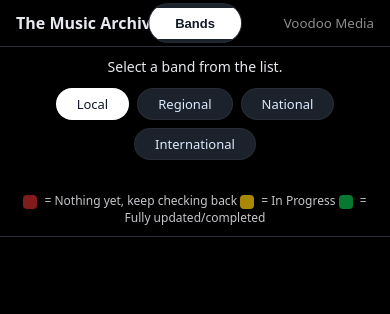
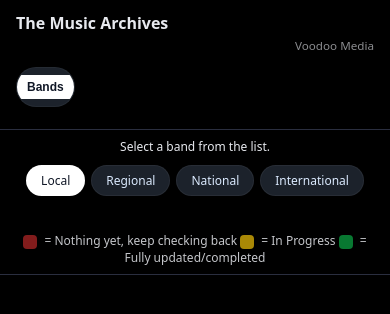
Before and after one commit to ruyven12/Music, a website: page index.html in a window 390 px wide. Drawn offline with Linux system fonts and the light colour scheme; no server answers.

Commit message:
Update index.html

```diff
--- a/index.html
+++ b/index.html
@@ -341,6 +341,111 @@
         font-weight: 600;
       }
 
+	  /* ===========================
+   MOBILE / TABLET TWEAKS
+   ============================ */
+@media (max-width: 900px) {
+  body {
+    font-size: 14px;
+  }
+
+  header {
+    flex-direction: column;
+    align-items: flex-start;
+    gap: 4px;
+  }
+
+  /* Top tabs no longer absolutely centered; just sit under header */
+  .top-tabs {
+    position: static;
+    margin: 8px auto 4px;
+    transform: none;
+  }
+
+  .top-tab {
+    padding: 6px 16px;
+    font-size: 12px;
+  }
+
+  .results-head {
+    padding: 8px 10px;
+    gap: 6px;
+  }
+
+  #crumbs {
+    font-size: 12px;
+    padding: 0 4px;
+  }
+
+  /* Region & letter pills: horizontal scroll instead of 5 rows */
+  .region-pills,
+  #letter-groups,
+  .letter-groups {
+    justify-content: flex-start;
+    flex-wrap: nowrap;
+    overflow-x: auto;
+    -webkit-overflow-scrolling: touch;
+    padding-bottom: 4px;
+    gap: 6px;
+  }
+
+  .region-pills::-webkit-scrollbar,
+  #letter-groups::-webkit-scrollbar,
+  .letter-groups::-webkit-scrollbar {
+    display: none; /* hide scrollbars on mobile */
+  }
+
+  .region-pill,
+  .letter-pill {
+    white-space: nowrap;
+    padding: 6px 14px;
+    font-size: 12px;
+  }
+
+  /* Cards: single column, centered */
+  .cards {
+    padding: 8px;
+    grid-template-columns: minmax(0, 1fr);
+    gap: 12px;
+  }
+
+  .card {
+    max-width: 360px;
+    margin: 0 auto;
+  }
+
+  .card img {
+    padding: 10px;
+  }
+
+  /* Band detail + albums stack nicely */
+  .band-detail {
+    padding: 0.75rem 0.75rem 1rem;
+    margin: 0 auto;
+  }
+
+  #band-albums-wrap {
+    padding: 0 0.75rem 1rem;
+  }
+
+  #band-albums-grid {
+    grid-template-columns: repeat(2, minmax(0, 1fr));
+    gap: 8px;
+  }
+}
+
+@media (max-width: 480px) {
+  .top-tab {
+    padding: 5px 10px;
+  }
+
+  /* On very small phones, album tiles go to 1 column */
+  #band-albums-grid {
+    grid-template-columns: minmax(0, 1fr);
+  }
+}
+
+
     </style>
   </head>
 
```
